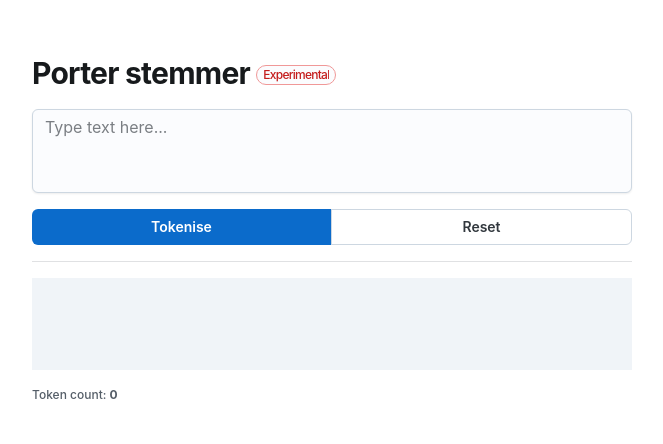
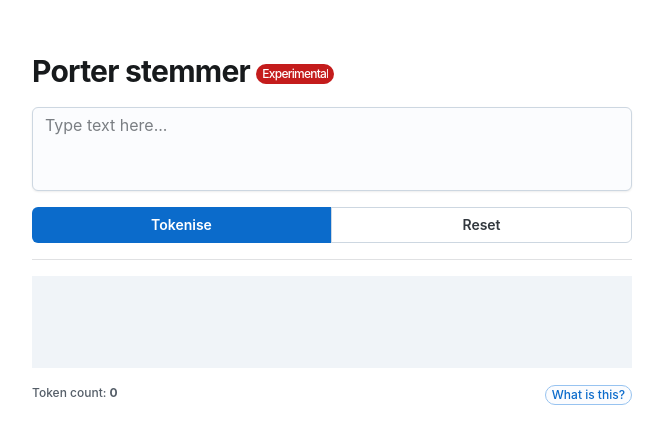
Before and after one commit to shadforth/porter-stemmer-playground, a React app: page / in a window 1280 px wide. Shown: the part 172-616 px from the top of the page, without its empty margins (308-971 px from the left). Built offline with nearby package versions, Linux system fonts and the light colour scheme.

Commit message:
Add quality-of-life improvements

```diff
--- a/public/index.html
+++ b/public/index.html
@@ -1,12 +1,11 @@
-<!DOCTYPE html>
+<!doctype html>
 <html lang="en">
-
   <head>
     <meta charset="utf-8" />
     <link rel="icon" href="%PUBLIC_URL%/favicon.ico" />
     <meta name="viewport" content="width=device-width, initial-scale=1" />
     <meta name="theme-color" content="#000000" />
-  <meta name="description" content="Porter stemmer playground" />
+    <meta name="description" content="Porter stemmer · Jacqui Shadforth" />
     <link rel="apple-touch-icon" href="%PUBLIC_URL%/logo192.png" />
     <!--
       manifest.json provides metadata used when your web app is installed on a
@@ -22,7 +21,7 @@
       work correctly both with client-side routing and a non-root public URL.
       Learn how to configure a non-root public URL by running `npm run build`.
     -->
-  <title>Porter stemmer playground</title>
+    <title>Porter stemmer &middot; Jacqui Shadforth</title>
   </head>
 
   <body>
@@ -39,5 +38,4 @@
       To create a production bundle, use `npm run build` or `yarn build`.
     -->
   </body>
-
 </html>
--- a/src/PorterStemmerPlayground.css
+++ b/src/PorterStemmerPlayground.css
@@ -8,3 +8,7 @@
 .app-stack {
   width: 600px;
 }
+
+.info-chip:hover {
+  cursor: pointer;
+}
--- a/src/PorterStemmerPlayground.js
+++ b/src/PorterStemmerPlayground.js
@@ -6,9 +6,11 @@ import {
   Chip,
   Divider,
   FormControl,
+  Grid,
   Sheet,
   Stack,
   Textarea,
+  Tooltip,
   Typography,
 } from "@mui/joy";
 import { useState } from "react";
@@ -16,10 +18,12 @@ import { useState } from "react";
 const PorterStemmerPlayground = () => {
   const [textInput, setTextInput] = useState("");
   const [result, setResult] = useState("");
+  const TOOLTIP_TEXT =
+    "This is a sandbox for testing tokenisation using the Porter Stemmer algorithm.";
 
   const onPressTokenise = () => {
     const resultArr = PorterStemmer.tokenizeAndStem(textInput).map(
-      (value) => `'${value}'`
+      (value) => `'${value}'`,
     );
     const sortedSet = [...new Set(resultArr)].sort();
     const sortedSetStr = sortedSet.join(" ");
@@ -36,7 +40,7 @@ const PorterStemmerPlayground = () => {
       <Stack className="app-stack" spacing={2}>
         <Typography level="h2">
           Porter stemmer{" "}
-          <Chip color="danger" size="sm" variant="outlined">
+          <Chip color="danger" variant="solid" size="sm">
             Experimental
           </Chip>
         </Typography>
@@ -48,7 +52,6 @@ const PorterStemmerPlayground = () => {
             minRows={3}
           />
         </FormControl>
-
         <ButtonGroup
           buttonFlex={1}
           aria-label="flex button group"
@@ -68,9 +71,26 @@ const PorterStemmerPlayground = () => {
         <Sheet variant="soft" sx={{ p: 4, minHeight: "28px" }}>
           {result}
         </Sheet>
-        <Typography level="body-xs">
-          Token count: <strong>{result ? result.split(" ").length : 0}</strong>
-        </Typography>
+        <Grid container direction="row" justifyContent="space-between">
+          <Grid>
+            <Typography level="body-xs">
+              Token count:&nbsp;
+              <strong>{result ? result.split(" ").length : 0}</strong>
+            </Typography>
+          </Grid>
+          <Grid>
+            <Tooltip title={TOOLTIP_TEXT}>
+              <Chip
+                className="info-chip"
+                color="primary"
+                variant="outlined"
+                size="sm"
+              >
+                What is this?
+              </Chip>
+            </Tooltip>
+          </Grid>
+        </Grid>
       </Stack>
     </div>
   );
```
Also changed, not shown: package.json (+10 -0 lines), .eslintrc.json (added), example.old.png (added), example.png, public/favicon.ico, public/logo192.png, public/logo512.png, 2 other files. Lines whose indentation alone changed are shown as unchanged.
